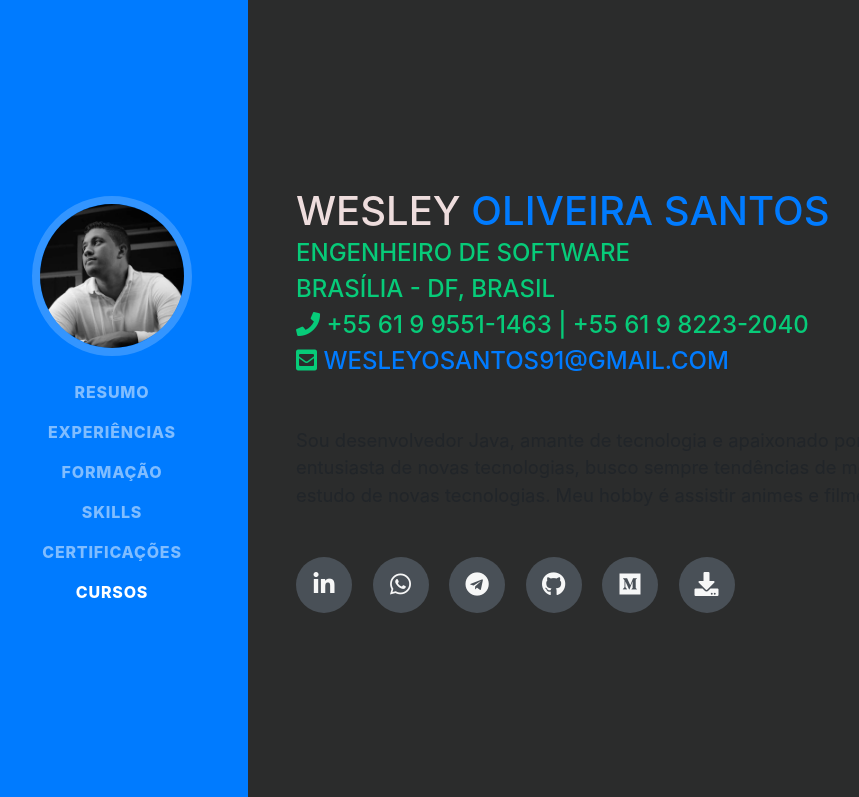
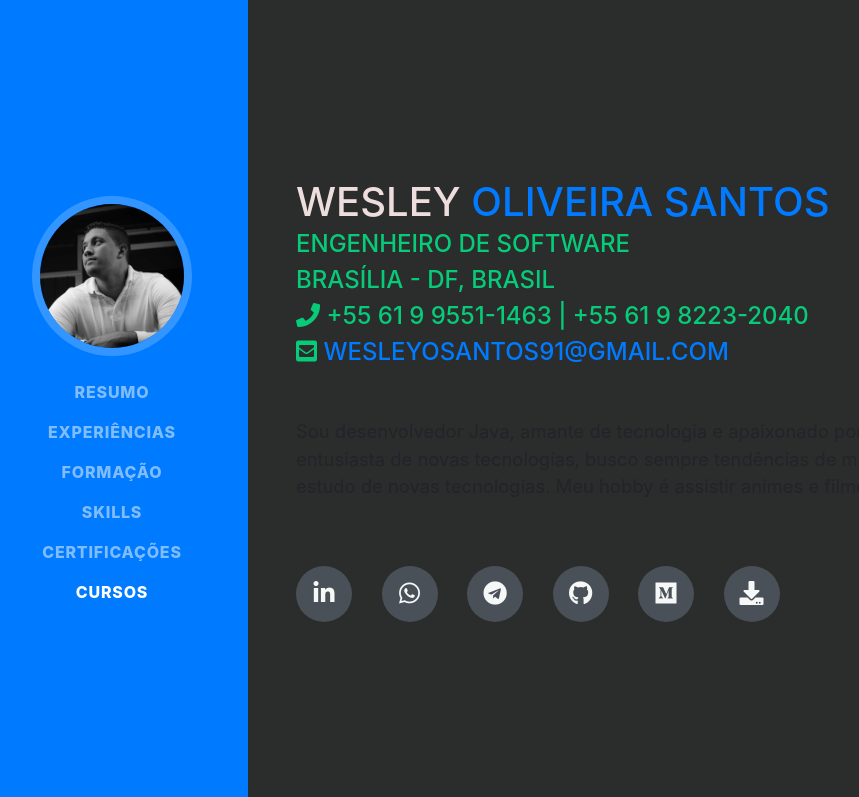
Before and after one commit to wesleyosantos91/wesleyosantos91.github.io, a website with bundled scripts: page index.html in a window 1280 px wide. Shown: the top 797 px of the page, without its empty margins (24-883 px from the left). Built offline with nearby package versions, Linux system fonts and the light colour scheme; a web font is replaced by a local one.

Commit message:
Update index.html

```diff
--- a/index.html
+++ b/index.html
@@ -84,7 +84,7 @@
         <p class="lead mb-5">Sou desenvolvedor Java, amante de tecnologia e apaixonado por conhecimento. Sou curioso e
           entusiasta de novas tecnologias, busco sempre tendências de mercado e faço diversas pocs para estudo de novas
           tecnologias. Meu hobby é assistir animes e filmes de comédia.</p>
-        <div class="social-icons">
+        <div class="social-icons  dev-icons">
           <a href="https://www.linkedin.com/in/wesleyosantos91/" target="_blank">
             <i class="fab fa-linkedin-in"></i>
           </a>
```
